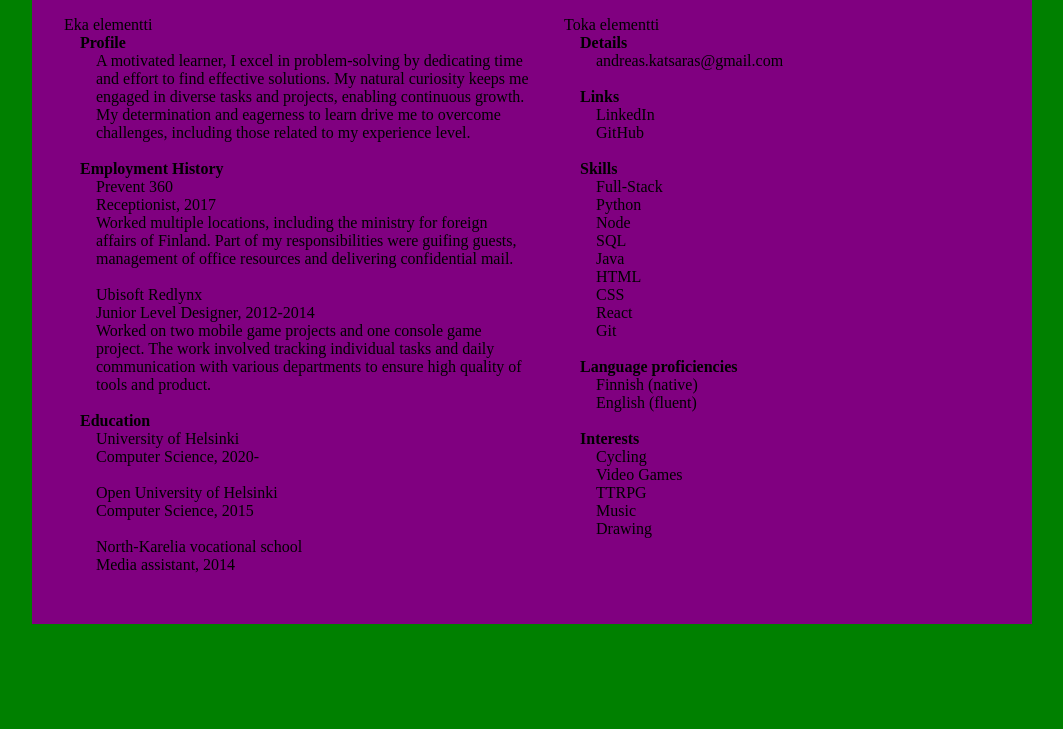
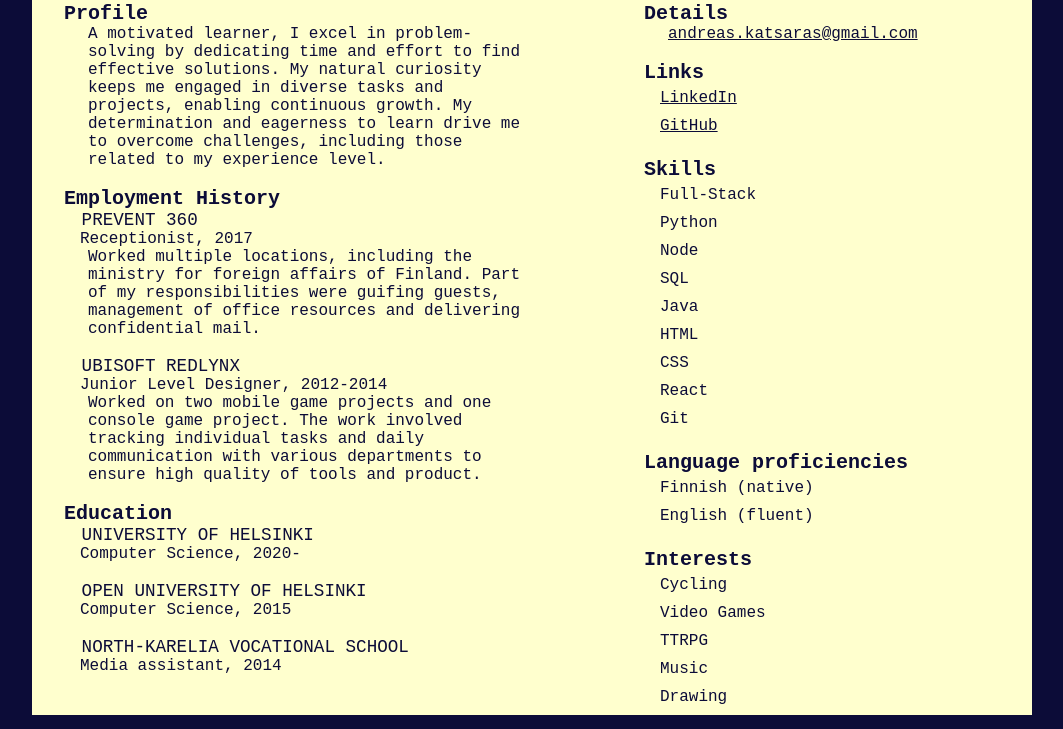
Before and after one commit to PharmacySnake/ansioluettelo2024, a plain HTML site: page index.html in a window 1280 px wide. Shown: the part 85-814 px from the top of the page, without its empty margins (108-1171 px from the left). Drawn offline with Linux system fonts and the light colour scheme.

Commit message:
changed how left and right paragraph are displayed

```diff
--- a/index.html
+++ b/index.html
@@ -10,68 +10,53 @@
 <body>
   <div class="parent-container">
     <h1 class="my-name">Andreas Katsaras</h1>
-  <div class="left-paragraph">
+    <div>
       <p>Eka elementti</p>
-    <ul class="no-bullets-bold">
-      <li>Profile</li>
-      <ul class="no-bullets">
-        <li>
+      <h3 class="title">Profile</h3>
+      <p class="indented-text">
         A motivated learner, I excel in problem-solving by dedicating time and effort to find effective solutions.
         My natural curiosity keeps me engaged in diverse tasks and projects, enabling continuous growth.
         My determination and eagerness to learn drive me to overcome challenges, including those related to my experience level.
-        </li>
-      </ul>
+      </p>
       </br>
-      <li>Employment History</li>
-      <ul class="no-bullets">
-        <li>Prevent 360</li>
-        <li>Receptionist, 2017</li>
-        <li>
+      <h3 class="title">Employment History</h3>
+      <h4 class="where-i-was">Prevent 360</h4>
+      <h5 class="what-i-did">Receptionist, 2017</h5>
+      <p class="indented-text">
         Worked multiple locations, including the ministry for foreign affairs of Finland.
         Part of my responsibilities were guifing guests, management of office resources and delivering confidential mail.
-        </li>
-      </ul>
+      </p>
       </br>
-      <ul class="no-bullets">
-        <li>Ubisoft Redlynx</li>
-        <li>Junior Level Designer, 2012-2014</li>
-        <li>
+      <h4 class="where-i-was">Ubisoft Redlynx</h4>
+      <h5 class="what-i-did">Junior Level Designer, 2012-2014</h5>
+      <p class="indented-text">
         Worked on two mobile game projects and one console game project.
         The work involved tracking individual tasks and daily communication with various departments to ensure high quality of tools and product.
-        </li>
-      </ul>
+      </p>
       </br>
-      <li>Education</li>
-        <ul class="no-bullets">
-          <li>University of Helsinki</li>
-          <li>Computer Science, 2020-</li>
+      <h3 class="title">Education</h3>
+      <h4 class="where-i-was">University of Helsinki</h4>
+      <h5 class="what-i-did">Computer Science, 2020-</h5>
       </br>
-          <li>Open University of Helsinki</li>
-          <li>Computer Science, 2015</li>
+      <h4 class="where-i-was">Open University of Helsinki</h4>
+      <h5 class="what-i-did">Computer Science, 2015</h5>
       </br>
-          <li>North-Karelia vocational school</li>
-          <li>Media assistant, 2014</li>
-        </ul>
+      <h4 class="where-i-was">North-Karelia vocational school</h4>
+      <h5 class="what-i-did">Media assistant, 2014</h5>
+    </div>
+    <div>
+      <p>Toka elementti</p>
+      <h3 class="title">Details</h3>
+      <p class="indented-text"><a>andreas.katsaras@gmail.com</a></p>
       </br>
-    </ul>
-  </div>
-
-  <div class="right-paragraph">
-    <p>Toka elementti</p>
-    <ul class="no-bullets-bold">
-      <li>Details</li>
-      <ul class="no-bullets">
-        <li><a>andreas.katsaras@gmail.com</a></li>
-      </ul>
-    </br>
-      <li>Links</li>
-      <ul class="no-bullets">
+      <h3 class="title">Links</h3>
+      <ul class="right-no-bullets">
         <li><a>LinkedIn</a></li>
         <li><a>GitHub</a></li>
       </ul>
       </br>
-      <li>Skills</li>
-      <ul class="no-bullets">
+      <h3 class="title">Skills</h3>
+      <ul class="right-no-bullets">
         <li>Full-Stack</li>
         <li>Python</li>
         <li>Node</li>
@@ -84,15 +69,15 @@
       </ul>
     </br>
 
-      <li>Language proficiencies</li>
-      <ul class="no-bullets">
+    <h3 class="title">Language proficiencies</h3>
+    <ul class="right-no-bullets">
       <li>Finnish (native)</li>
       <li>English (fluent)</li>
     </ul>
     </br>
 
-      <li>Interests</li>
-      <ul class="no-bullets">
+    <h3 class="title">Interests</h3>
+    <ul class="right-no-bullets">
       <li>Cycling</li>
       <li>Video Games</li>
       <li>TTRPG</li>
@@ -100,8 +85,6 @@
       <li>Drawing</li>
     </ul>
     </br>
-    </ul>
-  </div>
   </div>
 </body>
 
--- a/style.css
+++ b/style.css
@@ -2,6 +2,39 @@
   padding: 0;
   margin: 0;
   box-sizing: border-box;
+}
+
+body {
+  background-color: #0c0c38;
+  margin: 0;
+  font-family: 'Courier New', Courier, monospace;
+  color: #0c0c38;
+}
+
+a {
+  text-decoration: underline;
+}
+
+.title {
+  font-size: 1.25em;
+  font-weight: 900;
+}
+
+.where-i-was {
+  font-size: 1.1em;
+  font-weight: 500;
+  text-transform: uppercase;
+  margin-left: 1em;
+}
+
+.what-i-did {
+  font-size: 1em;
+  font-weight: 500;
+  margin-left: 1em;
+}
+
+.indented-text {
+  margin-left: 1.5em;
 }
 
 .parent-container {
@@ -10,33 +43,19 @@
   margin: 0 auto;
   max-width: 1000px;
   width: 90%;
+  height: 100vh;
   display: grid;
   padding: 2em;
   grid-template-columns: 50% 50%;
   /*grid-template-columns: 1fr 1fr;*/
-  gap: 2em;
-  background-color: purple;
+  column-gap: 7em;
+  background-color: #ffffce;
 }
 
 .my-name {
-  grid-column: 1/-1
+  grid-column: 1/-1;
+  display: block;
 }
-
-/*.left-paragraph {
-  width: 69%;
-  background-color: red;
-  position: absolute;
-  left: 0;
-}
-
-.right-paragraph {
-  width: 30%;
-  background-color: #ffffce;
-  position: absolute;
-  right: 0;
-}*/
-
-
 
 .no-bullets {
   list-style-type: none;
@@ -48,13 +67,16 @@
 
 .no-bullets-bold {
   list-style-type: none;
-  font-weight: bold;
+  /*font-weight: bold;*/
   padding-top: 0em;
   padding-left: 1em;
 }
 
-body {
-  background-color: #ffffce;
-  background-color: green;
-  margin: 0;
+.right-no-bullets {
+  list-style-type: none;
+  font-weight: 100;
+  padding-top: 0em;
+  padding-left: 1em;
+  line-height: 1.75;
+  /*overflow-wrap: break-word;*/
 }
```
Lines whose indentation alone changed are shown as unchanged.
